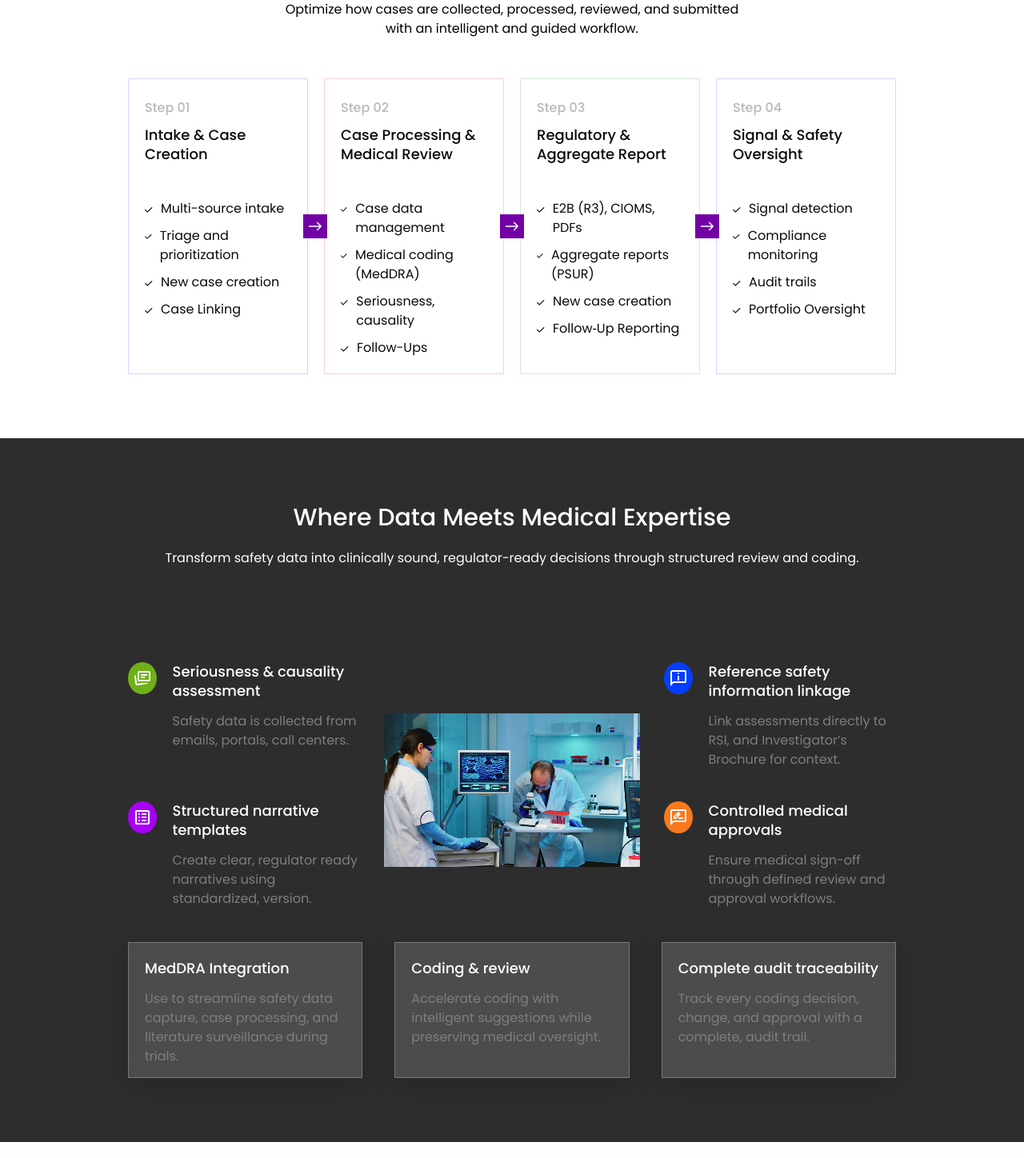
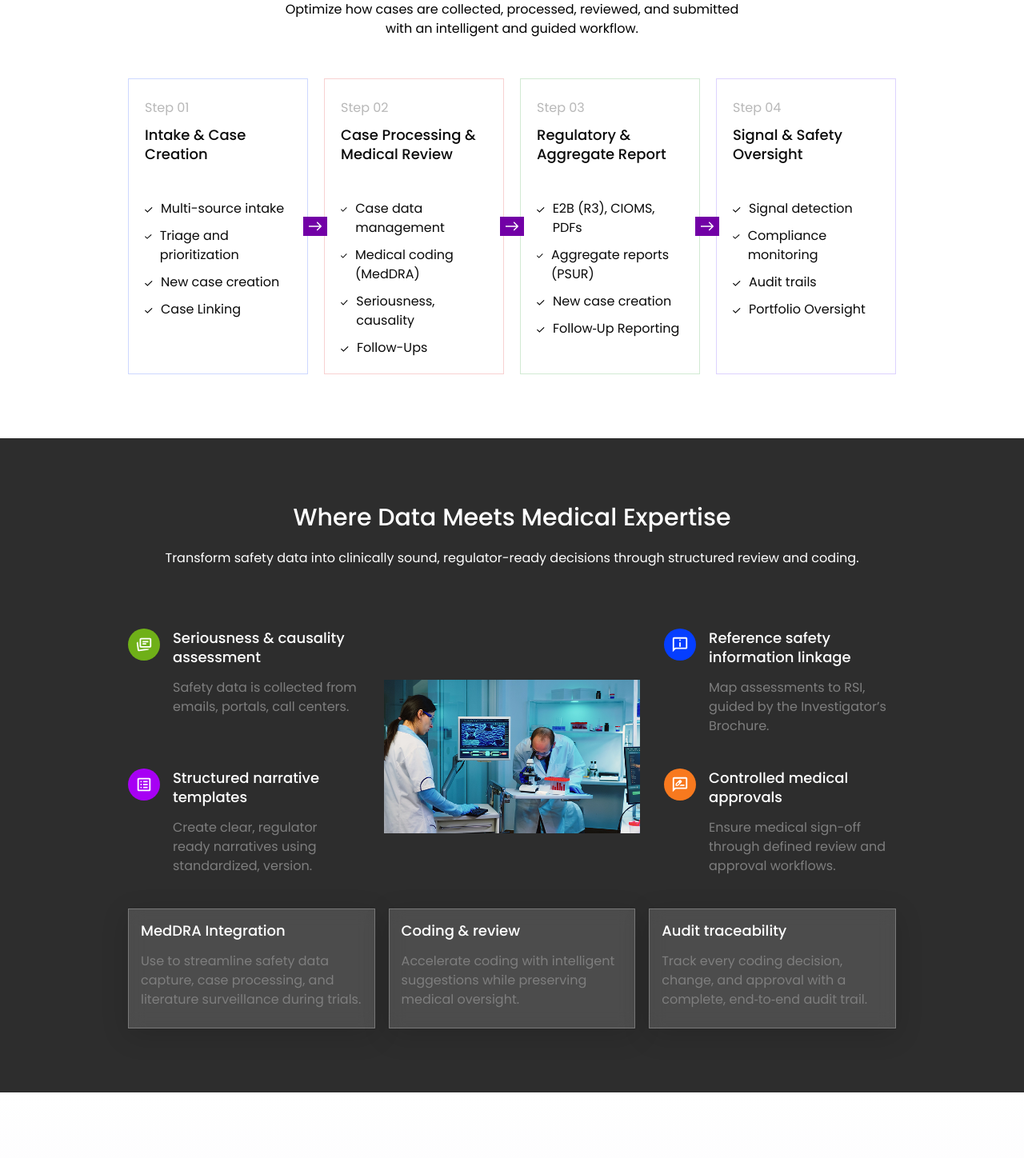
Before and after one commit to therareaniket/safety-website, a Next.js app: page /About in a window 1280 px wide. Shown: the part 1120-2568 px from the top of the page at 80% size. Built offline with nearby package versions, Linux system fonts and the light colour scheme.

Commit message:
fix 🐛: About page Fixes done till 1200px of screen width

```diff
--- a/src/assets/css/rajvi/custom.css
+++ b/src/assets/css/rajvi/custom.css
@@ -41,15 +41,16 @@
 .build-to-advance-right-wrapper{ width: 720px; background-color: var(--lightGrey); padding: 50px; display: flex; flex-direction: column; gap: 30px; }
 .compliance-driven-by span img, .build-for-real-world span img{ width: 26px; height: 26px; display: flex; align-items: center; justify-content: center; }
 .compliance-driven-by span, .build-for-safety-Operations{
-    width: 60px;
-    height: 60px;
+    width: 50px;
+    height: 50px;
     border-radius: 50%;
     background-color: var(--secondary-green);
     display: flex;
     align-items: center;
     justify-content: center;
 }
-.compliance-driven-wrapper{ width: 501px; }
+.compliance-driven-by span img, .build-for-real-world span img { width: 24; height: 24px; }
+.compliance-driven-wrapper{ width: 500px; }
 .build-for-safety-Operations{ background-color: var(--secondary-bluish-purple); }
 .compliance-driven-by, .build-for-real-world{ display: flex; align-items: flex-start; gap: 20px; }
 .efficiencycase-wrapper{ text-align: center; }
@@ -65,7 +66,7 @@
 
 .about-steps-arrow{
     width: 38px;
-    height: 38px;
+    height: 30px;
     display: flex;
     align-items: center;
     justify-content: center;
@@ -83,7 +84,7 @@
 
 .about-data-meets-medical-inner{ text-align: center;  }
 
-.about-data-card{ display: flex; align-items: flex-start; width: 368px; height: 170px; text-align: left; gap: 20px; }
+.about-data-card{ display: flex; align-items: flex-start; width: 368px; height: max-content; text-align: left; gap: 20px; }
 
 .about-data-cards-svg{
     width: 40px;
@@ -98,13 +99,15 @@
 .about-data-cards-svg-3{ background-color: var(--secondary-blue); }
 .about-data-cards-svg-4{ background-color: var(--secondary-orange); }
 
-.about-data-meets-medical-cards-wrapper{ display: flex; align-items: flex-start; gap: 46px; padding-top: 102px; padding-bottom: 90px; }
-.about-medical-card-row{ display: flex; align-items: flex-start; gap: 30px; flex-direction: column; justify-content: center; }
+.about-data-meets-medical-cards-wrapper{ display: flex; align-items: flex-start; gap: 40px; padding-top: 102px; padding-bottom: 90px; }
+.about-medical-card-row{ display: flex; align-items: flex-start; gap: 50px; flex-direction: column; justify-content: center; }
 .about-medical-card-row-2{ width: 613px; }
 .about-medical-card-row-2 .about-data-card-5 image{ width: 100% !important; height: 100% !important; object-fit: contain; }
-.about-data-card-text{ width: 325px; }
+.about-data-card-text{ width: 300px; }
 .about-data-card-text h3{ margin-bottom: 14px; }
 .about-data-card-text p{ margin-bottom: 0px; }
+
+.about-data-card-5 img { height: 330px; object-fit: cover; }
 
 .medical-detail-cards {
   width: calc(33% - 20px);
--- a/src/assets/css/rajvi/responsive.css
+++ b/src/assets/css/rajvi/responsive.css
@@ -15,7 +15,7 @@
     .efficiency-step-card{ height: 385px; }
     .compliance-driven-wrapper .h5{ margin-bottom: 12px; }
     .signal-management-text-left{ width: 500px; }
-    .about-medical-card-row-2{ width: 472px; height: 370px; }
+    .about-medical-card-row-2{ width: 472px; height: max-content; }
     .about-signal-management-cards{ height: 470px; }
     .signal-management-right{ width: 480px; }
     .compliance-reporting-point-1:nth-child(1){ padding-bottom: 20px; }
@@ -72,6 +72,10 @@
     /* footer */
     .f-col-four{ width: 285px; }
     .footer-inner{ padding-top: 200px; }
+
+    .about-data-card-5 img { height: 300px; }
+    .about-data-meets-medical-cards-wrapper { align-items: center; padding: 70px 0; }
+
 }
 
 @media screen and (max-width: 1599px) {
@@ -79,6 +83,7 @@
     h1, .h1 { font-size: 42px; line-height: 50px; }
     h2, .h2 { font-size: 34px; line-height: 42px; }
     h3, .h3 { font-size: 28px; line-height: 36px; }
+    h5, .h5 { font-size: 22px; line-height: 30px; }
     h6, .h6 { font-size: 16px; line-height: 24px; }
     .text-18 { font-size: 16px; line-height: 24px; }
 
@@ -143,6 +148,13 @@
     .f-cta-block{ top: -115px; }
     .footer-social-icons{ font-size: 24px !important; }
     .further-link-wrapper{ padding-bottom: 8px; }
+
+    .medical-detail-cards { height: 190px; }
+    .about-data-cards-svg img { width: 22px; height: 22px; }
+    .about-medical-card-row { gap: 40px; }
+    .about-data-meets-medical-cards-wrapper { padding: 60px 0; }
+    .about-data-card { gap: 16px; }
+
 }
 
 @media screen and (max-width: 1439px) {
@@ -248,6 +260,7 @@
     .about-reporting-compliance-left, .about-reporting-compliance-right{ height: 525px; }
     .about-data-card{ width: 290px; }
     .about-data-meets-medical-cards-wrapper{ gap: 30px; }
+    .about-steps-arrow { height: 24px; }
 
     .medical-detail-cards{ height: 170px; }
     .signal-management-text-left{ width: 410px; }
@@ -260,8 +273,8 @@
     .compliance-pointers-card{ width: calc( 32% - 10px );}
     .compliance-pointers-svg{ width: 38px; height: 38px; }
     .compliance-pointers-svg img{ width: 20px; height: 20px; }
-    .compliance-validation-support-card-1, .compliance-validation-support-card-4{ width: 500px; }
-    .compliance-validation-support-card-2, .compliance-validation-support-card-3{ width: 480px; }
+    .compliance-validation-support-card-1, .compliance-validation-support-card-4 { width: 500px; }
+    .compliance-validation-support-card-2, .compliance-validation-support-card-3 { width: 480px; }
     .compliance-validation-support-svg{ width: 42px; height: 42px; }
     .compliance-validation-support-svg img{ width: 22px; height: 22px; }
     .compliance-immutable-card-left{ padding: 30px; width: 500px; }
@@ -297,6 +310,11 @@
     .contact-form-card span{ width: 40px; height: 40px; }
     .contact-hero-wrapper h1{ margin-bottom: 15px; }
     .cnct-button-wrapper{ margin-top: 40px; }
+    .about-data-card-text { width: 230px; }
+    .about-data-card { height: 135px; }
+    .medical-detail-cards-wrapper { gap: 0; justify-content: space-between; }
+    .medical-detail-cards { width: calc(33% - 8px); height: 150px; padding: 15px; }
+    .t-testimonial-slider .testi-desc { padding: 20px; }
 }
 
 @media screen and (max-width: 1199px) {
--- a/src/components/Aboutpage/AboutDataMeetsMedical.tsx
+++ b/src/components/Aboutpage/AboutDataMeetsMedical.tsx
@@ -25,7 +25,7 @@ export default function AboutDataMeetsMedical() {
                                     <div className="about-data-card-text">
                                         <h3 className="h5 text-md text-white">Seriousness & causality assessment</h3>
 
-                                        <p className="text-rg h6 text-grey">Safety data is collected from emails, portals, call centers.</p>
+                                        <p className="text-rg text-18 text-grey">Safety data is collected from emails, portals, call centers.</p>
                                     </div>
                                 </div>
 
@@ -37,7 +37,7 @@ export default function AboutDataMeetsMedical() {
                                     <div className="about-data-card-text">
                                         <h3 className="h5 text-md text-white">Structured narrative templates</h3>
 
-                                        <p className="text-rg h6 text-grey">Create clear, regulator ready narratives using standardized, version.</p>
+                                        <p className="text-rg text-18 text-grey">Create clear, regulator ready narratives using standardized, version.</p>
                                     </div>
                                 </div>
                             </div>
@@ -57,7 +57,7 @@ export default function AboutDataMeetsMedical() {
                                     <div className="about-data-card-text">
                                         <h3 className="h5 text-md text-white">Reference safety information linkage</h3>
 
-                                        <p className="text-rg h6 text-grey">Link assessments directly to RSI, and Investigator’s Brochure for context. </p>
+                                        <p className="text-rg text-18 text-grey">Map assessments to RSI, guided by the Investigator’s Brochure.</p>
                                     </div>
                                 </div>
 
@@ -69,7 +69,7 @@ export default function AboutDataMeetsMedical() {
                                     <div className="about-data-card-text">
                                         <h3 className="h5 text-md text-white">Controlled medical approvals</h3>
 
-                                        <p className="text-rg h6 text-grey">Ensure medical sign-off through defined review and approval workflows.</p>
+                                        <p className="text-rg text-18 text-grey">Ensure medical sign-off through defined review and approval workflows.</p>
                                     </div>
                                 </div>
                             </div>
@@ -91,7 +91,7 @@ export default function AboutDataMeetsMedical() {
                                     <div className="about-data-card-text">
                                         <h3 className="h5 text-md text-white">Seriousness & causality assessment</h3>
 
-                                        <p className="text-rg h6 text-grey">Safety data is collected from emails, portals, call centers.</p>
+                                        <p className="text-rg text-18 text-grey">Safety data is collected from emails, portals, call centers.</p>
                                     </div>
                                 </div>
 
@@ -103,7 +103,7 @@ export default function AboutDataMeetsMedical() {
                                     <div className="about-data-card-text">
                                         <h3 className="h5 text-md text-white">Structured narrative templates</h3>
 
-                                        <p className="text-rg h6 text-grey">Create clear, regulator ready narratives using standardized, version.</p>
+                                        <p className="text-rg text-18 text-grey">Create clear, regulator ready narratives using standardized, version.</p>
                                     </div>
                                 </div>
 
@@ -115,7 +115,7 @@ export default function AboutDataMeetsMedical() {
                                     <div className="about-data-card-text">
                                         <h3 className="h5 text-md text-white">Reference safety information linkage</h3>
 
-                                        <p className="text-rg h6 text-grey">Link assessments directly to RSI, and Investigator’s Brochure for context. </p>
+                                        <p className="text-rg text-18 text-grey">Map assessments to RSI, guided by the Investigator’s Brochure.</p>
                                     </div>
                                 </div>
 
@@ -127,7 +127,7 @@ export default function AboutDataMeetsMedical() {
                                     <div className="about-data-card-text">
                                         <h3 className="h5 text-md text-white">Controlled medical approvals</h3>
 
-                                        <p className="text-rg h6 text-grey">Ensure medical sign-off through defined review and approval workflows.</p>
+                                        <p className="text-rg text-18 text-grey">Ensure medical sign-off through defined review and approval workflows.</p>
                                     </div>
                                 </div>
                             </div>
@@ -137,7 +137,7 @@ export default function AboutDataMeetsMedical() {
                             <div className="medical-detail-cards">
                                 <h4 className="h5 text-md text-white">MedDRA Integration</h4>
 
-                                <p className="text-rg h6 text-grey">
+                                <p className="text-rg text-18 text-grey">
                                     Use to streamline safety data capture, case processing, and literature surveillance during trials.
                                 </p>
                             </div>
@@ -145,16 +145,16 @@ export default function AboutDataMeetsMedical() {
                             <div className="medical-detail-cards">
                                 <h4 className="h5 text-md text-white">Coding & review</h4>
 
-                                <p className="text-rg h6 text-grey">
+                                <p className="text-rg text-18 text-grey">
                                     Accelerate coding with intelligent suggestions while preserving medical oversight.
                                 </p>
                             </div>
 
                             <div className="medical-detail-cards">
-                                <h4 className="h5 text-md text-white">Complete audit traceability</h4>
+                                <h4 className="h5 text-md text-white">Audit traceability</h4>
 
-                                <p className="text-rg h6 text-grey">
-                                    Track every coding decision, change, and approval with a complete, audit trail.
+                                <p className="text-rg text-18 text-grey">
+                                    Track every coding decision, change, and approval with a complete, end‑to‑end audit trail.
                                 </p>
                             </div>
                         </div>
--- a/src/components/Aboutpage/AboutEfficiencyCaseHandling.tsx
+++ b/src/components/Aboutpage/AboutEfficiencyCaseHandling.tsx
@@ -43,7 +43,7 @@ export default function AboutEfficiencyCaseHandling() {
 
                     <div className="efficiency-steps-wrapper">
                         <div className="efficiency-step-card efficiency-step-card-1">
-                            <span className="text-mid-grey text-18 text-md">Step 01</span>
+                            <span className="text-mid-grey text-18">Step 01</span>
 
                             <h3 className="text-md h5">Intake & Case Creation</h3>
 
@@ -60,7 +60,7 @@ export default function AboutEfficiencyCaseHandling() {
                         </div>
 
                         <div className="efficiency-step-card efficiency-step-card-2">
-                            <span className="text-mid-grey text-18 text-md">Step 02</span>
+                            <span className="text-mid-grey text-18">Step 02</span>
 
                             <h3 className="text-md h5">Case Processing & Medical Review</h3>
 
@@ -77,7 +77,7 @@ export default function AboutEfficiencyCaseHandling() {
                         </div>
 
                         <div className="efficiency-step-card efficiency-step-card-3">
-                            <span className="text-mid-grey text-18 text-md">Step 03</span>
+                            <span className="text-mid-grey text-18">Step 03</span>
 
                             <h3 className="text-md h5">Regulatory & Aggregate Report</h3>
 
@@ -94,7 +94,7 @@ export default function AboutEfficiencyCaseHandling() {
                         </div>
 
                         <div className="efficiency-step-card efficiency-step-card-4">
-                            <span className="text-mid-grey text-18 text-md">Step 04</span>
+                            <span className="text-mid-grey text-18">Step 04</span>
 
                             <h3 className="text-md h5">Signal & Safety Oversight</h3>
 
--- a/src/components/Header.tsx
+++ b/src/components/Header.tsx
@@ -18,7 +18,7 @@ export default function Header() {
 
                     <ul className="navbar-links flex">
                         <li> <Link href="/" className="nav-link text-16">Home</Link> </li>
-                        <li> <Link href="/About" className="nav-link text-16">About Platform</Link> </li>
+                        <li> <Link href="/About" className="nav-link text-16">About</Link> </li>
                         <li> <Link href="/Pricing" className="nav-link text-16">Pricing</Link> </li>
                         <li> <Link href="/Compliance" className="nav-link text-16">Compliance & Quality</Link> </li>
                         <li> <Link href="/Resource" className="nav-link text-16">Resourses</Link> </li>
@@ -35,7 +35,7 @@ export default function Header() {
                         <ul className="mobile-menu-ul">
                             <li><Link href="/" className="nav-link text-18">Home</Link> </li>
 
-                            <li><Link href="/About" className="nav-link text-18">About Platform</Link> </li>
+                            <li><Link href="/About" className="nav-link text-18">About</Link> </li>
 
                             <li><Link href="/Pricing" className="nav-link text-18">Pricing</Link> </li>
 
```
